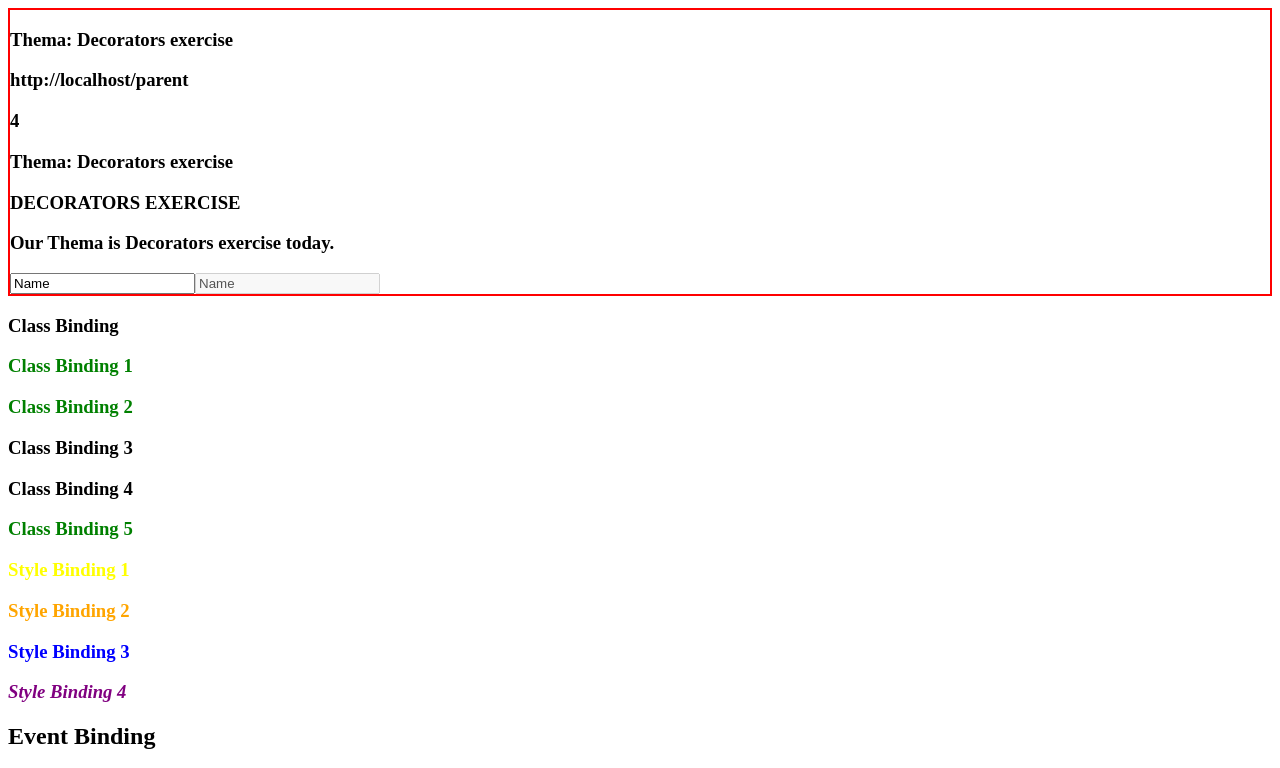
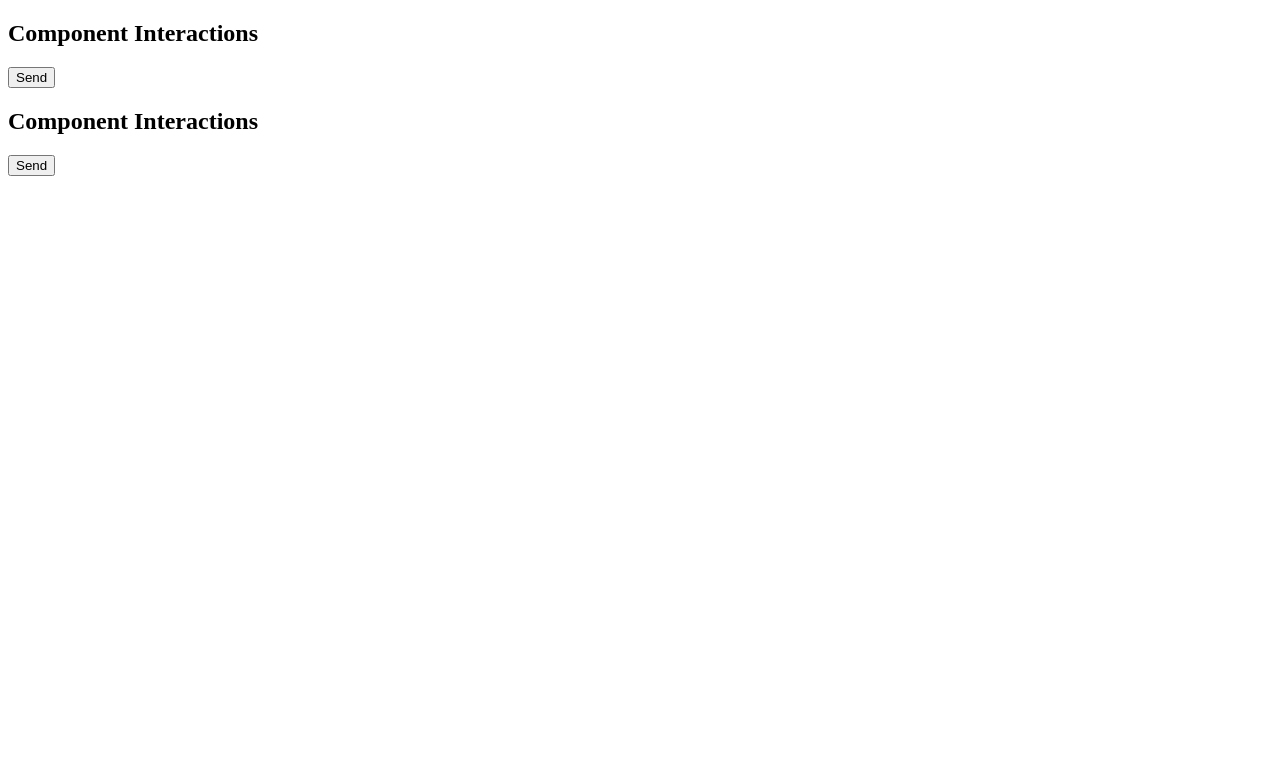
Before and after one commit to AliOgretmen/ng-exercises, an Angular app: page /parent in a window 1280 px wide. Before the commit this address led to /. Shown: the top 768 px of the page. Built offline with nearby package versions, Linux system fonts and the light colour scheme.

Commit message:
Comp. interactions

```diff
--- a/src/app/app-routing.module.ts
+++ b/src/app/app-routing.module.ts
@@ -1,7 +1,13 @@
 import { NgModule } from '@angular/core';
 import { Routes, RouterModule } from '@angular/router';
+import { TwoWayComponent } from './components/two-way/two-way.component';
+import { CompInterComponent } from './components/comp-inter/comp-inter.component';
+import { MainComponent } from './components/main/main.component';
 
-const routes: Routes = [];
+const routes: Routes = [{ path: '', redirectTo: '/main', pathMatch: 'full' },
+{ path: 'main', component: MainComponent},
+{path: 'parent', component: CompInterComponent}
+];
 
 @NgModule({
   imports: [RouterModule.forRoot(routes)],
--- a/src/app/app.component.html
+++ b/src/app/app.component.html
@@ -1,10 +1,2 @@
 <!--The content below is only a placeholder and can be replaced.-->
-<div class="app-decorators"></div>
-<app-class-binding></app-class-binding>
-<app-event-binding></app-event-binding>
-<app-temp-ref></app-temp-ref>
-<br>
-<app-two-way></app-two-way>
-<app-directives></app-directives>
-<app-list></app-list>
 <router-outlet></router-outlet>
--- /dev/null
+++ b/src/app/components/comp-child/comp-child.component.html
@@ -0,0 +1,3 @@
+<h2>{{haci}}</h2>
+<h2>{{name}}</h2>
+<button (click)="sendMessage()">Send</button>
--- /dev/null
+++ b/src/app/components/comp-child/comp-child.component.ts
@@ -0,0 +1,24 @@
+import { Component, OnInit, Input, EventEmitter, Output } from '@angular/core';
+
+
+@Component({
+  selector: 'app-comp-child',
+  templateUrl: './comp-child.component.html',
+  styleUrls: ['./comp-child.component.scss']
+})
+export class CompChildComponent implements OnInit {
+
+@Input() public haci;
+@Input('leyla') public name;
+
+@Output() public childEvent = new EventEmitter();
+
+  constructor() { }
+
+  ngOnInit() {
+  }
+
+  sendMessage(){
+    this.childEvent.emit("FROM Child Componet")
+  }
+}
--- /dev/null
+++ b/src/app/components/comp-inter/comp-inter.component.html
@@ -0,0 +1,4 @@
+
+<app-comp-child (childEvent)="message=$event" [haci]="name"></app-comp-child>
+<p>{{message}}</p>
+<app-comp-child [leyla]="name"></app-comp-child>
--- /dev/null
+++ b/src/app/components/comp-inter/comp-inter.component.ts
@@ -0,0 +1,19 @@
+import { Component, OnInit } from '@angular/core';
+
+@Component({
+  selector: 'app-comp-inter',
+  templateUrl: './comp-inter.component.html',
+  styleUrls: ['./comp-inter.component.scss']
+})
+export class CompInterComponent implements OnInit {
+
+  public name = "Component Interactions"
+
+  public message= "";
+
+  constructor() { }
+
+  ngOnInit() {
+  }
+
+}
--- /dev/null
+++ b/src/app/components/main/main.component.html
@@ -0,0 +1,10 @@
+<div class="app-decorators"></div>
+<app-class-binding></app-class-binding>
+<app-event-binding></app-event-binding>
+<app-temp-ref></app-temp-ref>
+<br>
+<app-two-way></app-two-way>
+<app-directives></app-directives>
+<app-list></app-list>
+<a routerLink="/parent">parent</a>
+<router-outlet></router-outlet>
--- /dev/null
+++ b/src/app/components/main/main.component.ts
@@ -0,0 +1,15 @@
+import { Component, OnInit } from '@angular/core';
+
+@Component({
+  selector: 'app-main',
+  templateUrl: './main.component.html',
+  styleUrls: ['./main.component.scss']
+})
+export class MainComponent implements OnInit {
+
+  constructor() { }
+
+  ngOnInit() {
+  }
+
+}
```
Also changed, not shown: src/app/app.module.ts (+7 -1 lines), src/app/components/comp-child/comp-child.component.scss (added), src/app/components/comp-inter/comp-inter.component.scss (added), src/app/components/main/main.component.scss (added).
